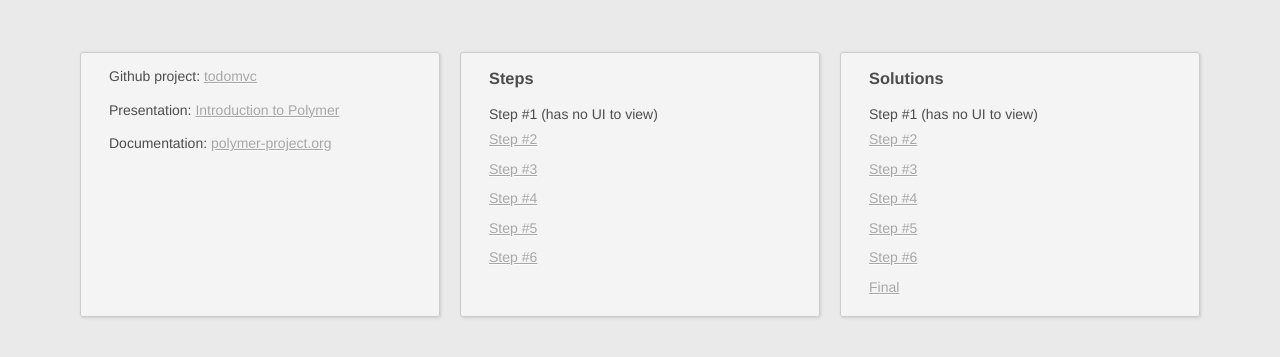
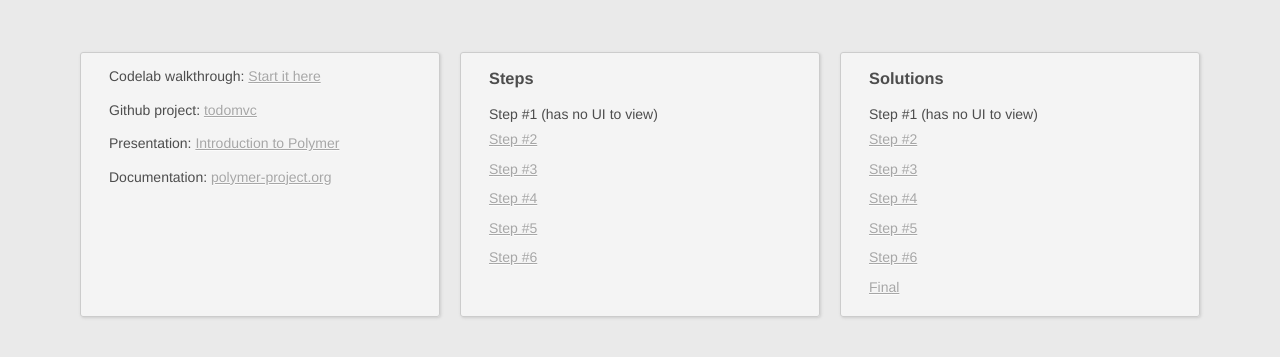
Before and after one commit to ebidel/polymer-todomvc-codelab, a plain HTML site: page index.html in a window 1280 px wide. Shown: the part 165-522 px from the top of the page. Drawn offline with Linux system fonts and the light colour scheme.

Commit message:
Update index.html

```diff
--- a/index.html
+++ b/index.html
@@ -71,6 +71,7 @@ section {
 
 <div>
 <section>
+  <p>Codelab walkthrough: <a href="http://goo.gl/lwrKK">Start it here</a></p>
   <p>Github project: <a href="https://github.com/Polymer/todomvc">todomvc</a></p>
   <p>Presentation: <a href="https://docs.google.com/presentation/d/1VbhT4fU-xicGiRzfq2oXUdGawD9nzwhAFfpij5kklzU/pub?start=false&loop=false&delayms=3000" target="_blank">Introduction to Polymer</a></p>
   <p>Documentation: <a href="http://www.polymer-project.org">polymer-project.org</a></p>
```
